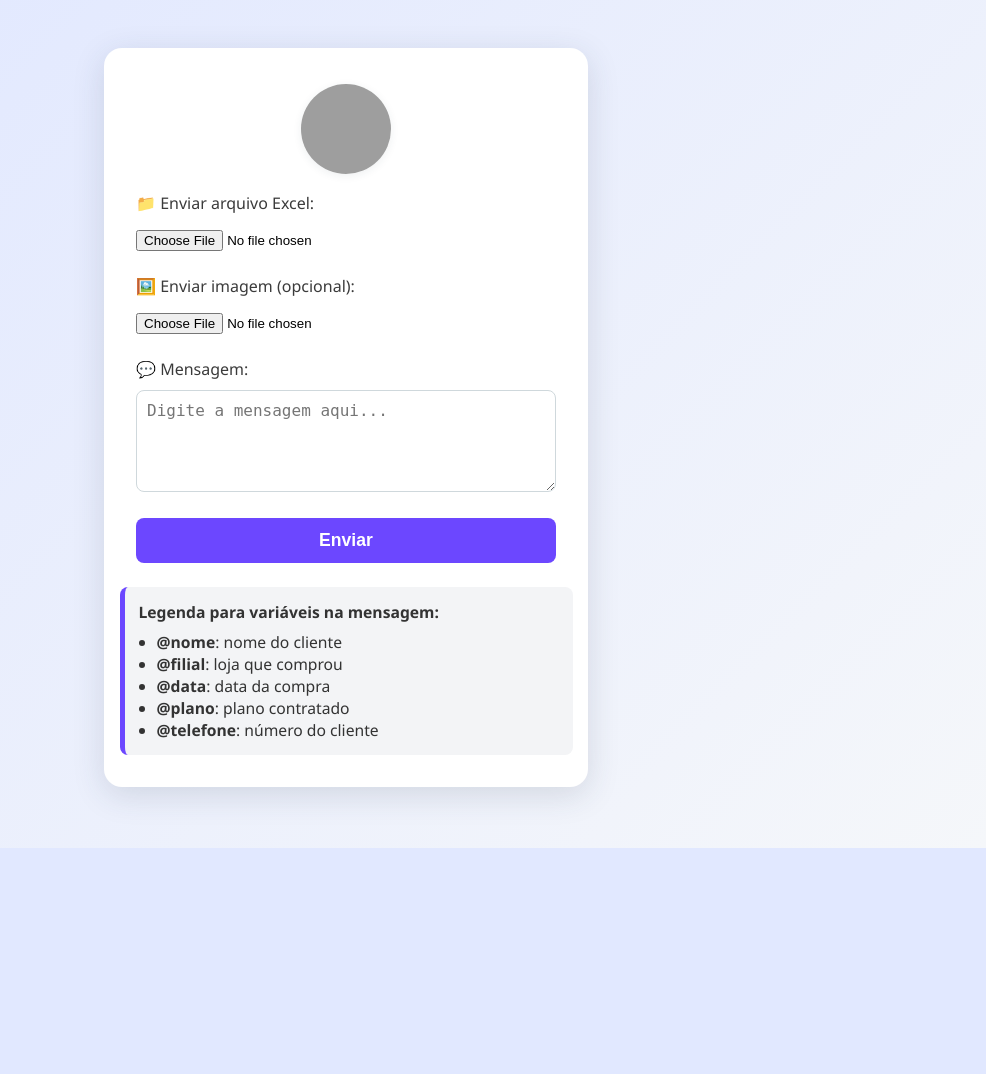
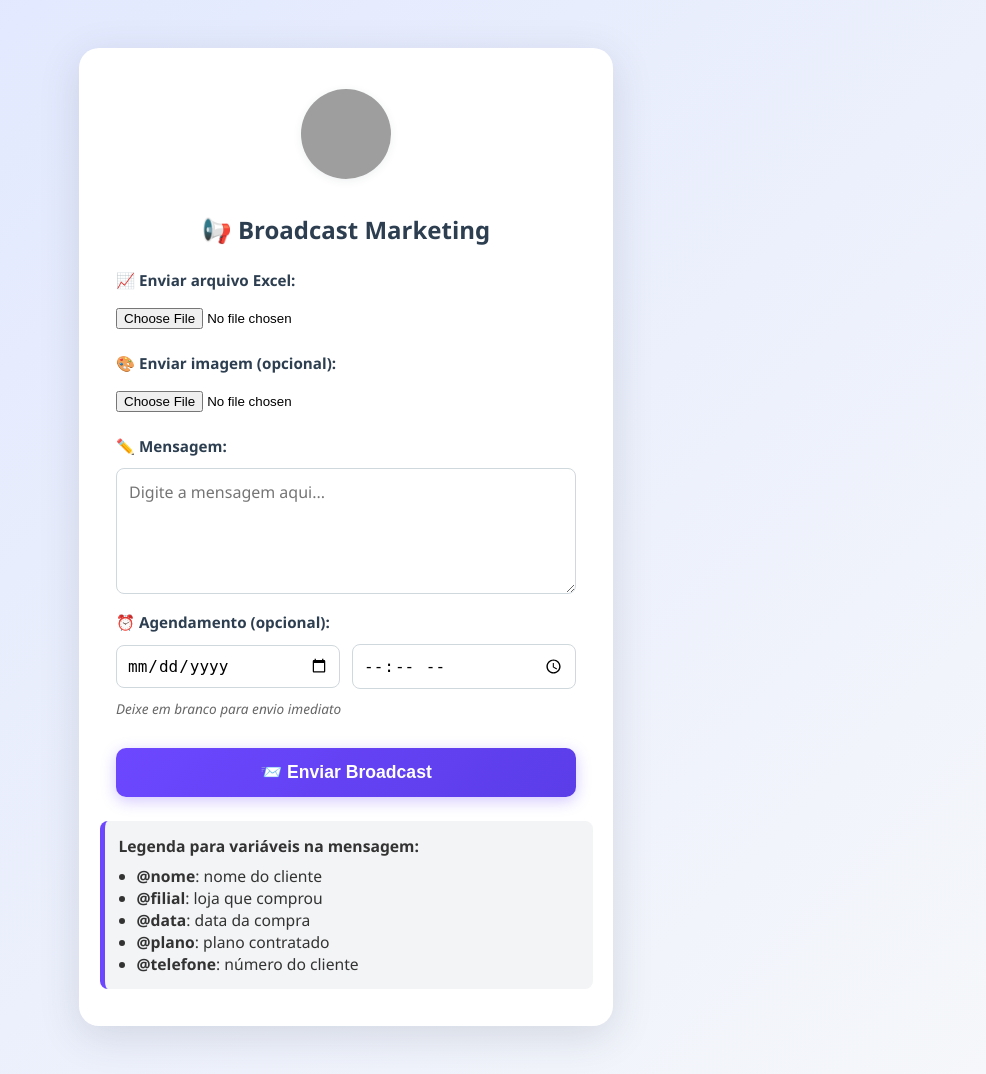
Before and after one commit to viniciusxv27/enviomkt, a Flask app: template templates/index.html in a window 1280 px wide. Shown: the whole page, without its empty margins (294-1280 px from the left). Before the commit the page ends 848 px from the top, so only its background shows below. Run offline with Flask 3, Linux system fonts and the light colour scheme; the template is opened without the code that fills it, so the values that code supplies are empty; grey boxes are pictures that could not be loaded.

Commit message:
update: agendamento function

```diff
--- a/app.py
+++ b/app.py
@@ -35,6 +35,8 @@ def index():# Verifica se o usuário está autenticado
     if request.method == 'POST':
         file = request.files['excel_file']
         message = request.form['message']
+        data_agendamento = request.form['data_agendamento'] if request.form['data_agendamento'] else None
+        horario_agendamento = request.form['horario_agendamento'] if request.form['horario_agendamento'] else None
         haImg = False
         leads = []
 
@@ -75,7 +77,9 @@ def index():# Verifica se o usuário está autenticado
                     'message': message,
                     'leads': leads,
                     'haImg': haImg,
-                    'base64': image_base64 if haImg else None
+                    'base64': image_base64 if haImg else None,
+                    'data_agendamento' : data_agendamento,
+                    'horario_agendamento': horario_agendamento
                 }
 
                 requests.post('https://rede-confianca-n8n.lpl0df.easypanel.host/webhook/disparo-rede-confianca', json=payload)  # Substitua pela URL do seu endpoint
--- a/templates/index.html
+++ b/templates/index.html
@@ -12,14 +12,16 @@
         }
         .container {
             background: #fff;
-            max-width: 420px;
+            max-width: 460px;
             margin: 48px auto;
-            padding: 36px 32px 32px 32px;
-            border-radius: 18px;
-            box-shadow: 0 8px 32px rgba(44, 62, 80, 0.15);
+            padding: 40px 36px 36px 36px;
+            border-radius: 20px;
+            box-shadow: 0 10px 40px rgba(44, 62, 80, 0.15);
             display: flex;
             flex-direction: column;
             align-items: center;
+            backdrop-filter: blur(10px);
+            border: 1px solid rgba(255, 255, 255, 0.2);
         }
         .vivo-logo {
             width: 90px;
@@ -35,9 +37,13 @@
             gap: 18px;
         }
         label {
-            font-weight: 500;
-            color: #3b3b3b;
-            margin-bottom: 4px;
+            font-weight: 600;
+            color: #2c3e50;
+            margin-bottom: 6px;
+            font-size: 0.95rem;
+            display: flex;
+            align-items: center;
+            gap: 8px;
         }
         input[type="file"] {
             padding: 6px 0;
@@ -46,24 +52,38 @@
             resize: vertical;
             border-radius: 8px;
             border: 1px solid #cfd8dc;
-            padding: 10px;
+            padding: 12px;
             font-size: 1rem;
-            min-height: 80px;
+            min-height: 100px;
+            transition: border-color 0.2s, box-shadow 0.2s;
+            font-family: 'Segoe UI', Arial, sans-serif;
+        }
+        textarea:focus {
+            outline: none;
+            border-color: #6c47ff;
+            box-shadow: 0 0 0 2px rgba(108, 71, 255, 0.1);
         }
         button[type="submit"] {
-            background: #6c47ff;
+            background: linear-gradient(135deg, #6c47ff 0%, #5b3de8 100%);
             color: #fff;
             border: none;
-            border-radius: 8px;
-            padding: 12px 0;
+            border-radius: 10px;
+            padding: 14px 0;
             font-size: 1.1rem;
-            font-weight: bold;
+            font-weight: 600;
             cursor: pointer;
-            margin-top: 8px;
-            transition: background 0.2s;
+            margin-top: 12px;
+            transition: all 0.3s ease;
+            box-shadow: 0 4px 15px rgba(108, 71, 255, 0.3);
+            text-transform: none;
         }
         button[type="submit"]:hover {
-            background: #4b2dc9;
+            background: linear-gradient(135deg, #5b3de8 0%, #4b2dc9 100%);
+            transform: translateY(-2px);
+            box-shadow: 0 6px 20px rgba(108, 71, 255, 0.4);
+        }
+        button[type="submit"]:active {
+            transform: translateY(0);
         }
         .success {
             margin-top: 24px;
@@ -80,26 +100,70 @@
             flex-direction: column;
             gap: 6px;
         }
+        .schedule-container {
+            display: flex;
+            gap: 12px;
+            align-items: center;
+        }
+        .schedule-input {
+            flex: 1;
+            border: 1px solid #cfd8dc;
+            border-radius: 8px;
+            padding: 10px;
+            font-size: 1rem;
+            transition: border-color 0.2s, box-shadow 0.2s;
+        }
+        .schedule-input:focus {
+            outline: none;
+            border-color: #6c47ff;
+            box-shadow: 0 0 0 2px rgba(108, 71, 255, 0.1);
+        }
+        .schedule-note {
+            color: #666;
+            font-size: 0.85rem;
+            font-style: italic;
+            margin-top: 4px;
+        }
+        input[type="file"] {
+            padding: 6px 0;
+            transition: all 0.2s;
+        }
+        input[type="file"]:focus {
+            outline: 2px solid #6c47ff;
+            outline-offset: 2px;
+        }
     </style>
 </head>
 <body>
     <div class="container">
         <img src="https://media.licdn.com/dms/image/v2/D4D0BAQFlKIJlEUoCbQ/company-logo_200_200/B4DZZjECDoHwAI-/0/1745418724233?e=2147483647&v=beta&t=3tV_Q9dl5u037NT3TNeZcuuP9_0cRvaDTrHN3RH1nSM" alt="Vivo Logo" class="vivo-logo">
 
+        <h1 style="color: #2c3e50; font-size: 1.5rem; font-weight: 700; margin-bottom: 24px; text-align: center;">
+            📢 Broadcast Marketing
+        </h1>
+
         <form method="POST" enctype="multipart/form-data">
             <div class="file-group">
-                <label>📁 Enviar arquivo Excel:</label>
+                <label>📈 Enviar arquivo Excel:</label>
                 <input type="file" name="excel_file" required>
             </div>
             <div class="file-group">
-                <label>🖼️ Enviar imagem (opcional):</label>
+                <label>🎨 Enviar imagem (opcional):</label>
                 <input type="file" name="image_file" accept="image/*">
             </div>
             <div class="file-group">
-                <label>💬 Mensagem:</label>
+                <label>✏️ Mensagem:</label>
                 <textarea name="message" rows="4" required placeholder="Digite a mensagem aqui..."></textarea>
             </div>
-            <button type="submit">Enviar</button>
+            <div class="file-group">
+                <label>⏰ Agendamento (opcional):</label>
+                <div class="schedule-container">
+                    <input type="date" name="schedule_date" class="schedule-input">
+                    <input type="time" name="schedule_time" class="schedule-input">
+                </div>
+                <small class="schedule-note">Deixe em branco para envio imediato</small>
+            </div>
+            <button type="submit">📨 Enviar Broadcast</button>
         </form>
 
         <div style="margin-top: 24px; background: #f3f4f6; color: #333; border-left: 5px solid #6c47ff; padding: 14px; border-radius: 8px; width: 100%; text-align: left; font-size: 0.98rem;">
```
